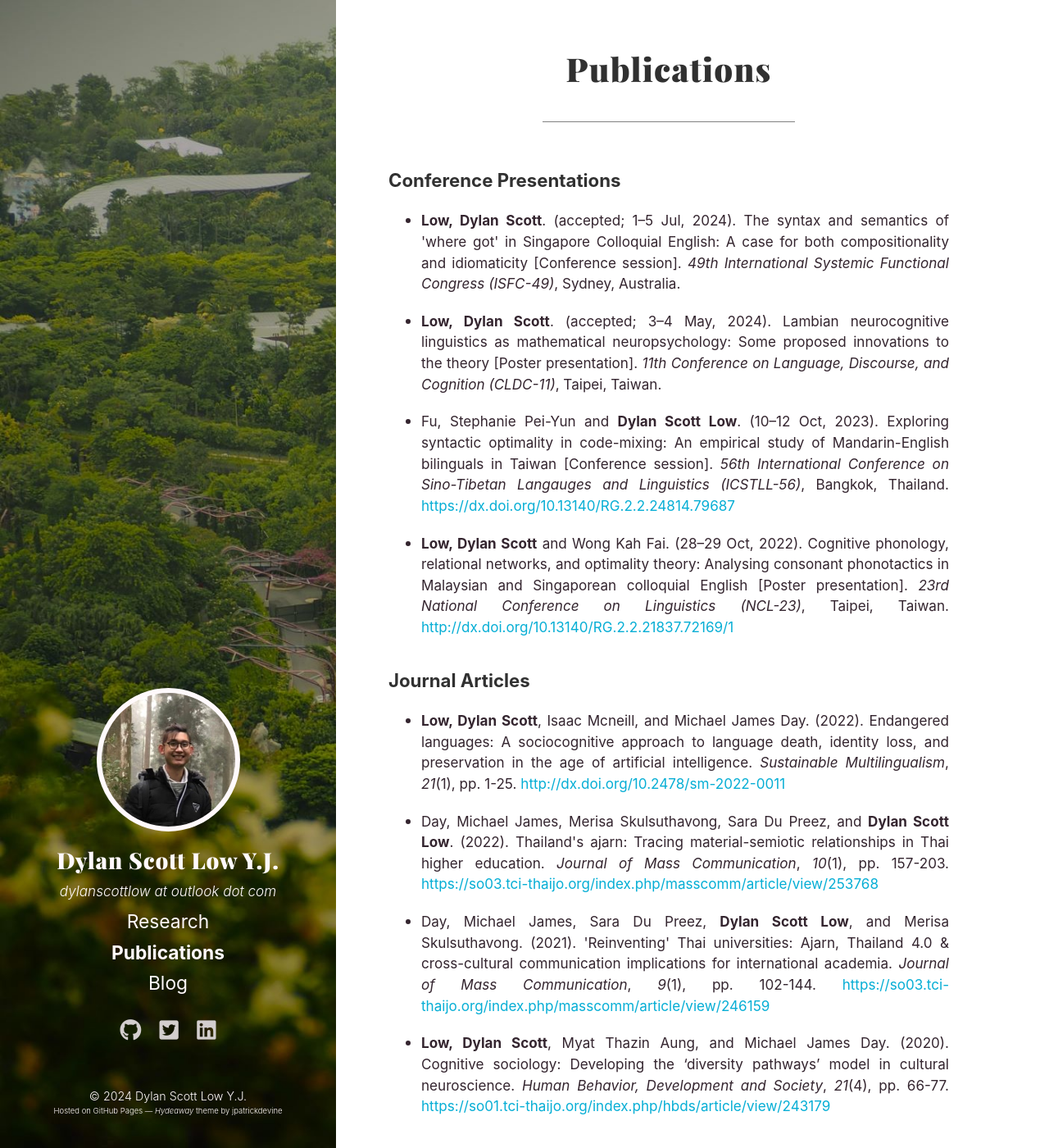
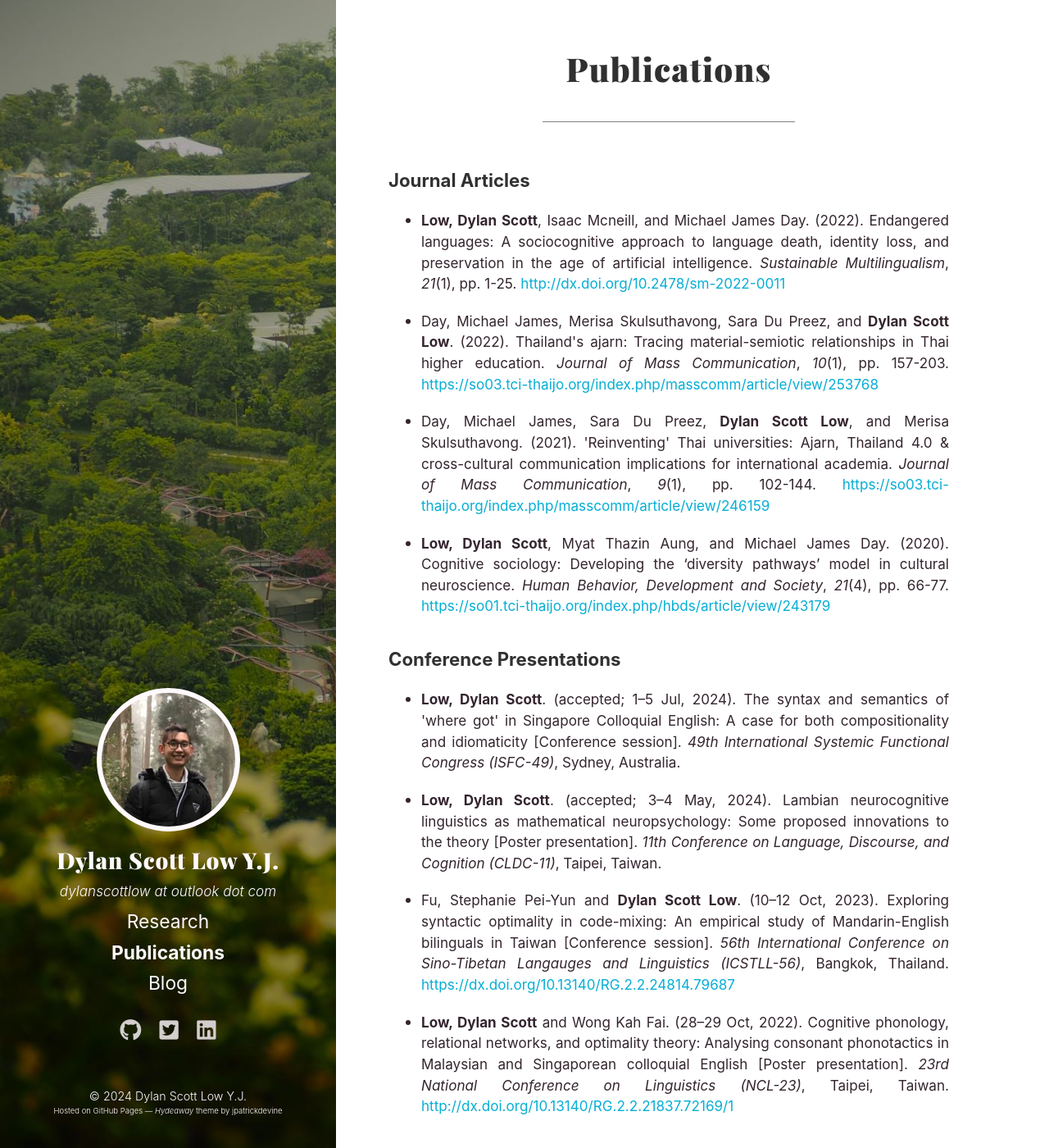
Before and after one commit to dylanscottlow/dylanscottlow.github.io, a Jekyll site: the page built from publications.md, in a window 1280 px wide and 1400 px high. Shown: the whole window at 82% size. Built offline with Jekyll 4.4.1, drawn with Linux system fonts in a browser that asks for light colours; a style sheet for code colours, icons or effects is not loaded; some of the changed lines change nothing that is shown.

Commit message:
Move conference presentations to below journal articles

```diff
--- a/publications.md
+++ b/publications.md
@@ -3,6 +3,16 @@ layout: page
 title: Publications
 order: 2
 ---
+
+### Journal Articles
+
+* <p class="citation-list"><b>Low, Dylan Scott</b>, Isaac Mcneill, and Michael James Day. (2022). Endangered languages: A sociocognitive approach to language death, identity loss, and preservation in the age of artificial intelligence. <i>Sustainable Multilingualism</i>, <i>21</i>(1), pp. 1-25. <a href="http://dx.doi.org/10.2478/sm-2022-0011" target="_blank" rel="noopener noreferrer">http://dx.doi.org/10.2478/sm-2022-0011</a> <i class="ai ai-scopus"></i> <i class="ai ai-open-access"></i></p>
+
+* <p class="citation-list">Day, Michael James, Merisa Skulsuthavong, Sara Du Preez, and <b>Dylan Scott Low</b>. (2022). Thailand's ajarn: Tracing material-semiotic relationships in Thai higher education. <i>Journal of Mass Communication</i>, <i>10</i>(1), pp. 157-203. <a href="https://so03.tci-thaijo.org/index.php/masscomm/article/view/253768" target="_blank" rel="noopener noreferrer">https://so03.tci-thaijo.org/index.php/masscomm/article/view/253768</a> <i class="ai ai-open-access"></i></p>
+
+* <p class="citation-list">Day, Michael James, Sara Du Preez, <b>Dylan Scott Low</b>, and Merisa Skulsuthavong. (2021). 'Reinventing' Thai universities: Ajarn, Thailand 4.0 & cross-cultural communication implications for international academia. <i>Journal of Mass Communication</i>, <i>9</i>(1), pp. 102-144. <a href="https://so03.tci-thaijo.org/index.php/masscomm/article/view/246159" target="_blank" rel="noopener noreferrer">https://so03.tci-thaijo.org/index.php/masscomm/article/view/246159</a> <i class="ai ai-open-access"></i></p>
+
+* <p class="citation-list"><b>Low, Dylan Scott</b>, Myat Thazin Aung, and Michael James Day. (2020). Cognitive sociology: Developing the ‘diversity pathways’ model in cultural neuroscience. <i>Human Behavior, Development and Society</i>, <i>21</i>(4), pp. 66-77. <a href="https://so01.tci-thaijo.org/index.php/hbds/article/view/243179" target="_blank" rel="noopener noreferrer">https://so01.tci-thaijo.org/index.php/hbds/article/view/243179</a> <i class="ai ai-open-access"></i></p>
 
 ### Conference Presentations
 
@@ -14,16 +24,6 @@ order: 2
 
 * <p class="citation-list"><b>Low, Dylan Scott</b> and Wong Kah Fai. (28–29 Oct, 2022). Cognitive phonology, relational networks, and optimality theory: Analysing consonant phonotactics in Malaysian and Singaporean colloquial English [Poster presentation]. <i>23rd National Conference on Linguistics (NCL-23)</i>, Taipei, Taiwan. <a href="http://dx.doi.org/10.13140/RG.2.2.21837.72169/1" target="_blank" rel="noopener noreferrer">http://dx.doi.org/10.13140/RG.2.2.21837.72169/1</a> <i class="ai ai-open-access"></i></p>
 
-### Journal Articles
-
-* <p class="citation-list"><b>Low, Dylan Scott</b>, Isaac Mcneill, and Michael James Day. (2022). Endangered languages: A sociocognitive approach to language death, identity loss, and preservation in the age of artificial intelligence. <i>Sustainable Multilingualism</i>, <i>21</i>(1), pp. 1-25. <a href="http://dx.doi.org/10.2478/sm-2022-0011" target="_blank" rel="noopener noreferrer">http://dx.doi.org/10.2478/sm-2022-0011</a> <i class="ai ai-scopus"></i> <i class="ai ai-open-access"></i></p>
-
-* <p class="citation-list">Day, Michael James, Merisa Skulsuthavong, Sara Du Preez, and <b>Dylan Scott Low</b>. (2022). Thailand's ajarn: Tracing material-semiotic relationships in Thai higher education. <i>Journal of Mass Communication</i>, <i>10</i>(1), pp. 157-203. <a href="https://so03.tci-thaijo.org/index.php/masscomm/article/view/253768" target="_blank" rel="noopener noreferrer">https://so03.tci-thaijo.org/index.php/masscomm/article/view/253768</a> <i class="ai ai-open-access"></i></p>
-
-* <p class="citation-list">Day, Michael James, Sara Du Preez, <b>Dylan Scott Low</b>, and Merisa Skulsuthavong. (2021). 'Reinventing' Thai universities: Ajarn, Thailand 4.0 & cross-cultural communication implications for international academia. <i>Journal of Mass Communication</i>, <i>9</i>(1), pp. 102-144. <a href="https://so03.tci-thaijo.org/index.php/masscomm/article/view/246159" target="_blank" rel="noopener noreferrer">https://so03.tci-thaijo.org/index.php/masscomm/article/view/246159</a> <i class="ai ai-open-access"></i></p>
-
-* <p class="citation-list"><b>Low, Dylan Scott</b>, Myat Thazin Aung, and Michael James Day. (2020). Cognitive sociology: Developing the ‘diversity pathways’ model in cultural neuroscience. <i>Human Behavior, Development and Society</i>, <i>21</i>(4), pp. 66-77. <a href="https://so01.tci-thaijo.org/index.php/hbds/article/view/243179" target="_blank" rel="noopener noreferrer">https://so01.tci-thaijo.org/index.php/hbds/article/view/243179</a> <i class="ai ai-open-access"></i></p>
-
 ### Book Chapters
 
 * <p class="citation-list">Day, Michael James, <b>Dylan Scott Low</b>, and Merisa Skulsuthavong. (in press). Technology enhanced learning & teaching tensions in Thailand's higher education: Digital divergence vs. binary thinking during online education in the COVID-19 pandemic. In C. Yamahata (Ed.), <i>Social transformations in India, Myanmar, and Thailand</i> (vol. 3). Singapore: Palgrave Macmillan.</p>
```
